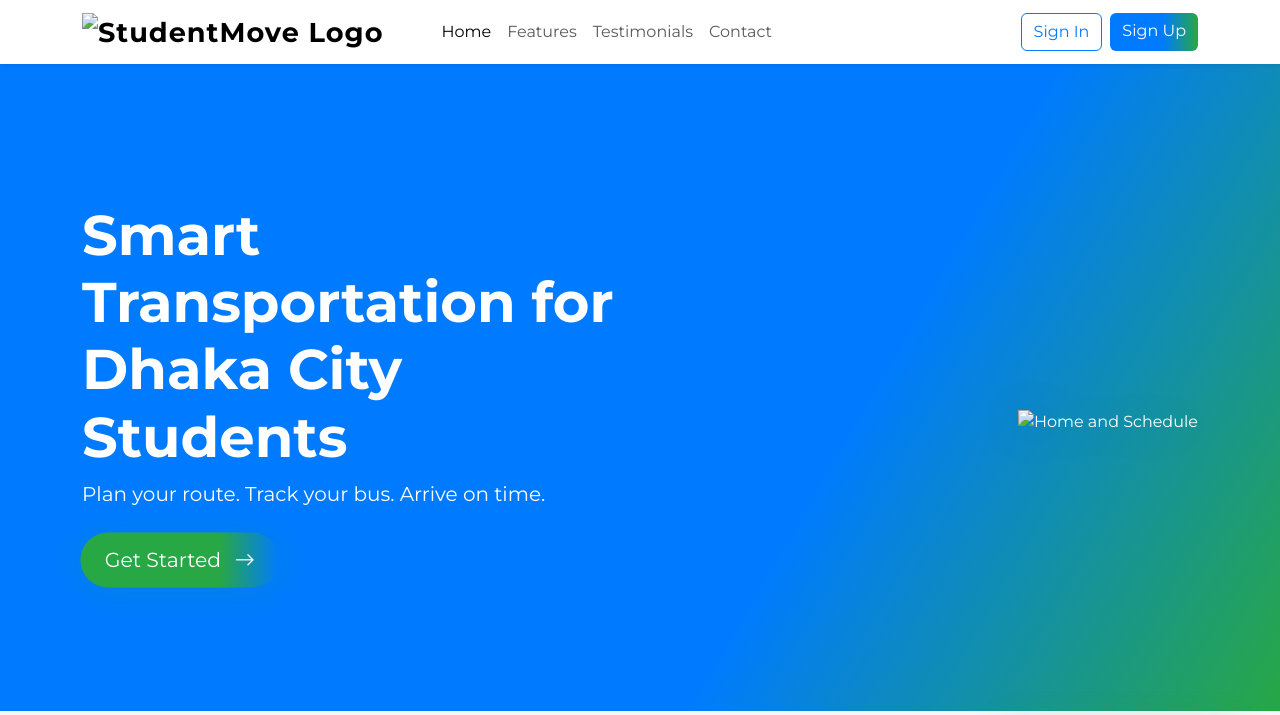
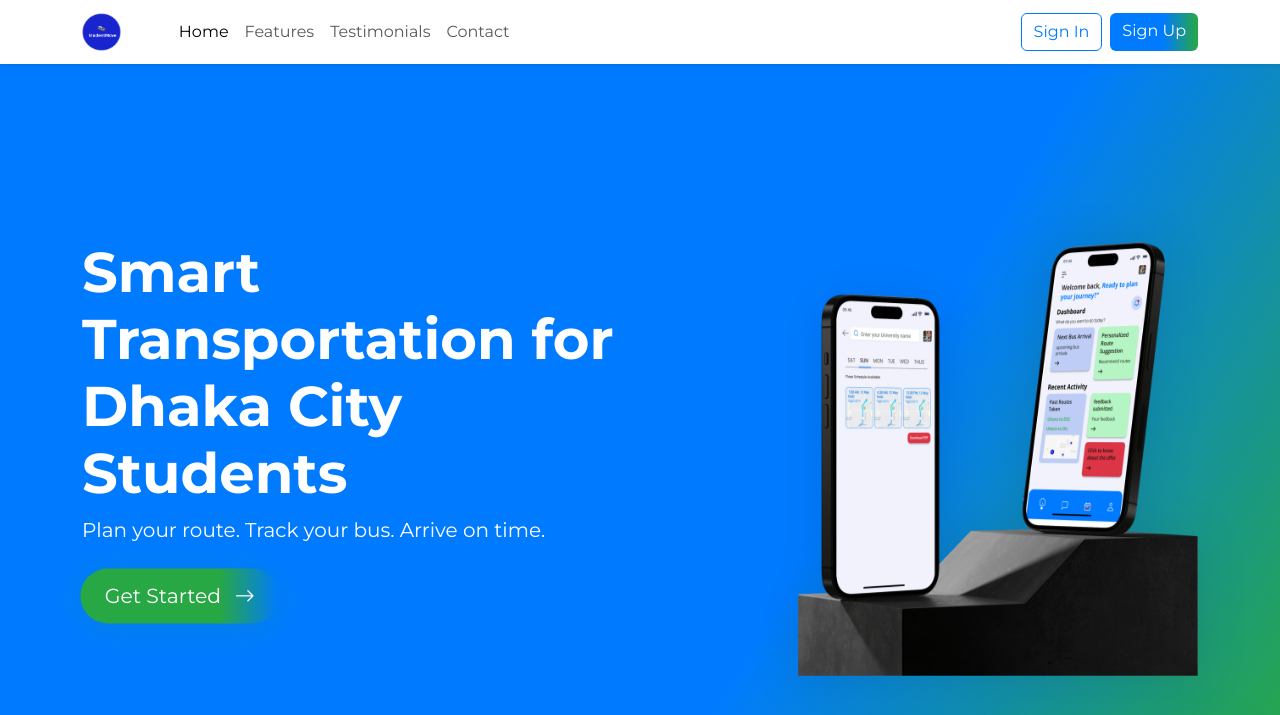
Before and after one commit to Julfiker-NpM/StudentMove-Website, a plain HTML site: page index.html in a window 1280 px wide. Shown: the top 715 px of the page. Drawn offline with nearby package versions, Linux system fonts and the light colour scheme.

Commit message:
Update index.html

```diff
--- a/index.html
+++ b/index.html
@@ -199,7 +199,7 @@
   <nav class="navbar navbar-expand-lg navbar-light bg-white shadow-sm sticky-top">
     <div class="container">
       <a class="navbar-brand d-flex align-items-center" href="#">
-        <img src="assets/logo.png" alt="StudentMove Logo" style="height:38px; margin-right:10px;">
+        <img src="logo.png" alt="StudentMove Logo" style="height:38px; margin-right:10px;">
 
       </a>
       <button class="navbar-toggler" type="button" data-bs-toggle="collapse" data-bs-target="#navbarNav"
@@ -234,7 +234,7 @@
           </a>
         </div>
         <div class="col-lg-6 d-none d-lg-block text-end">
-          <img src="assets/home & schedula.png" alt="Home and Schedule" class="illustration animate__animated animate__zoomIn" loading="lazy">
+          <img src="home & schedula.png" alt="Home and Schedule" class="illustration animate__animated animate__zoomIn" loading="lazy">
         </div>
       </div>
     </div>
```
